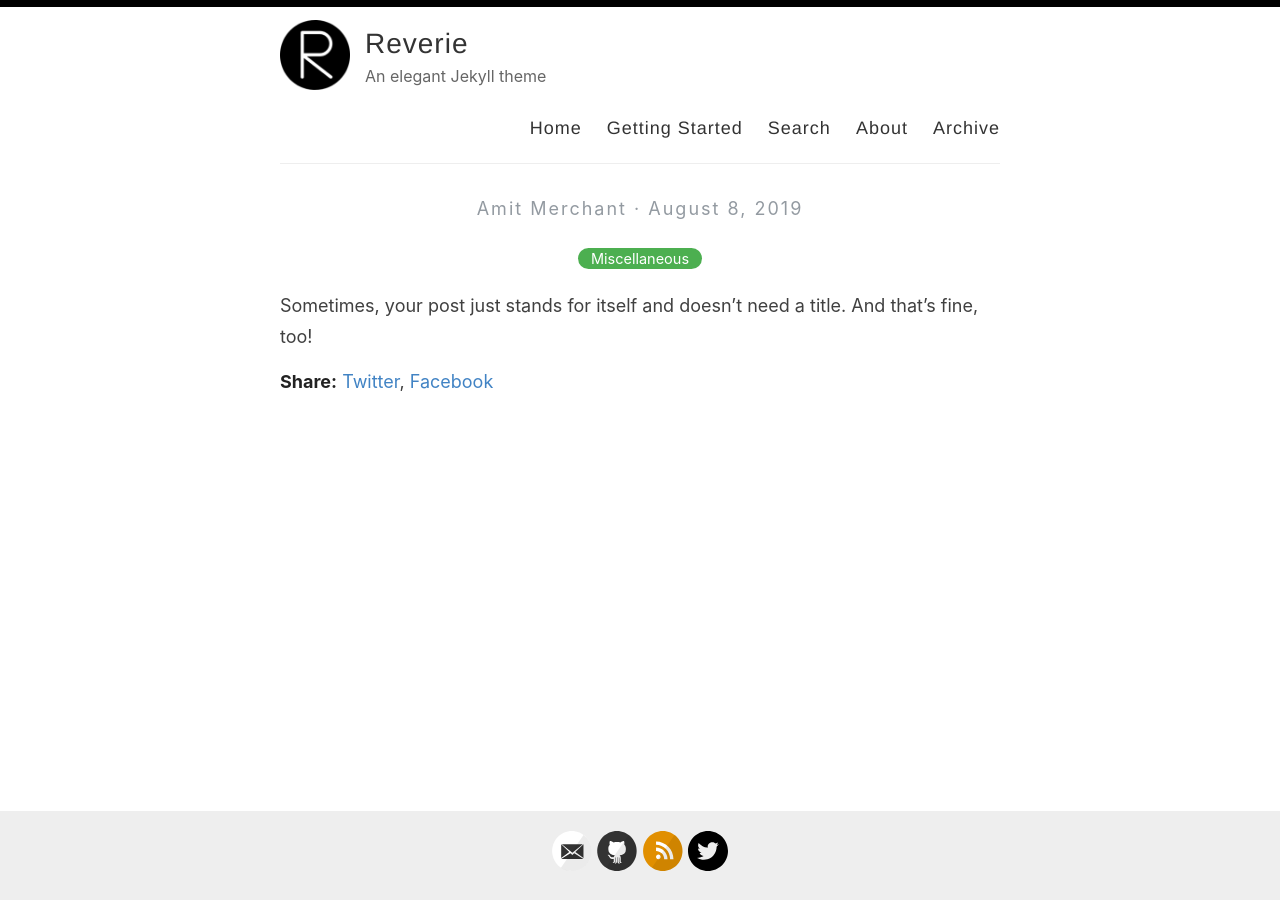
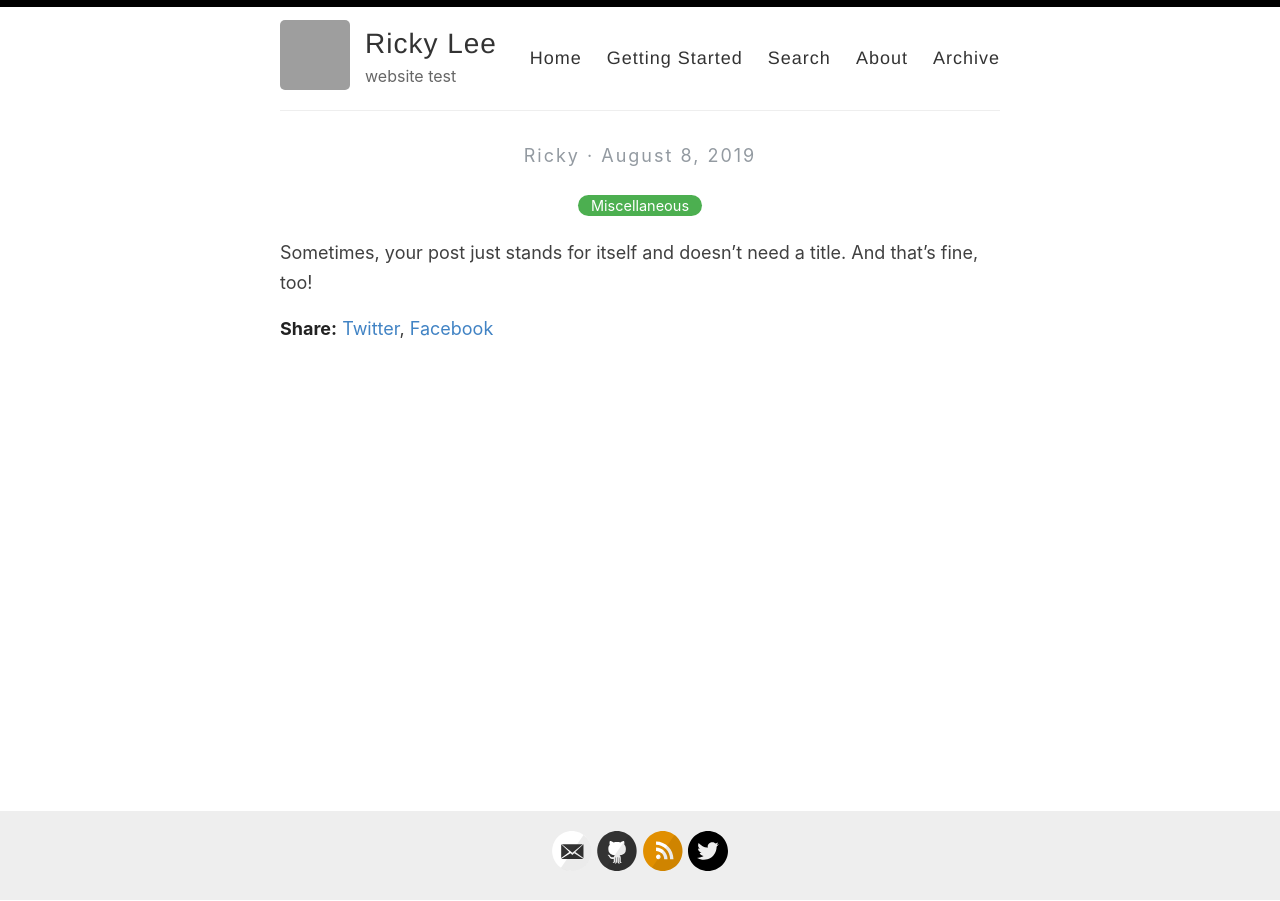
Before and after one commit to leerickss/leerickss.com, a Jekyll site: the page built from _posts/2019-08-08-no-title-posts.md, in a window 1280 px wide. Built offline with Jekyll 4.4.1, drawn with Linux system fonts in a browser that asks for light colours; grey boxes are pictures that could not be loaded.

Commit message:
update config with basic contact and name info

```diff
--- a/_config.yml
+++ b/_config.yml
@@ -3,16 +3,16 @@
 #
 
 # Name of your site (displayed in the header)
-name: Reverie
+name: Ricky Lee
 
 # Name of the author
-author: Amit Merchant
+author: Ricky
 
 # Short bio or description (displayed in the header)
-description: An elegant Jekyll theme
+description: website test
 
 # URL of your avatar or profile pic (you could use your GitHub profile pic)
-avatar: /images/reverie.png
+avatar: /images/circle_profile.png
 
 #
 # Flags below are optional
@@ -21,15 +21,15 @@
 # Includes an icon in the footer for each username you enter
 footer-links:
   dribbble:
-  email: amit.d.merchant@gmail.com
+  email: rickyleeworks2@gmail.com
   facebook:
   flickr:
-  github: amitmerchant1990/reverie
+  github: leerickss
   instagram:
   linkedin:
   pinterest:
   rss: rss
-  twitter: amit_merchant
+  twitter: leerickss
   stackoverflow:
   youtube: # channel/<your_long_string> or user/<user-name>
   googleplus: # anything in your profile username that comes after plus.google.com/
@@ -41,21 +41,21 @@
 disqus:
 
 # Enter your Google Analytics web tracking code (e.g. UA-2110908-2) to activate tracking
-google_analytics: UA-43339302-11
+google_analytics: G-WCS4SPWX8V
 
 # For newer "GA4" analytics, use the following instead of the "UA" entry above
 #google_analytics_ga4: G-GABC1DEFG
 
 # Your website URL (e.g. http://amitmerchant1990.github.io or http://www.amitmerchant.com)
 # Used for Sitemap.xml and your RSS feed
-url: http://www.amitmerchant.com/reverie
-enforce_ssl: https://www.amitmerchant.com/reverie
+url: http://leerickss.github.io
+enforce_ssl: http://leerickss.github.io
 
 # If you're hosting your site at a Project repository on GitHub pages
 # (http://yourusername.github.io/repository-name)
 # and NOT your User repository (http://yourusername.github.io)
 # then add in the baseurl here, like this: "/repository-name"
-baseurl: "/reverie"
+# baseurl: "/reverie"
 
 #
 # !! You don't need to change any of the configuration flags below !!
```
